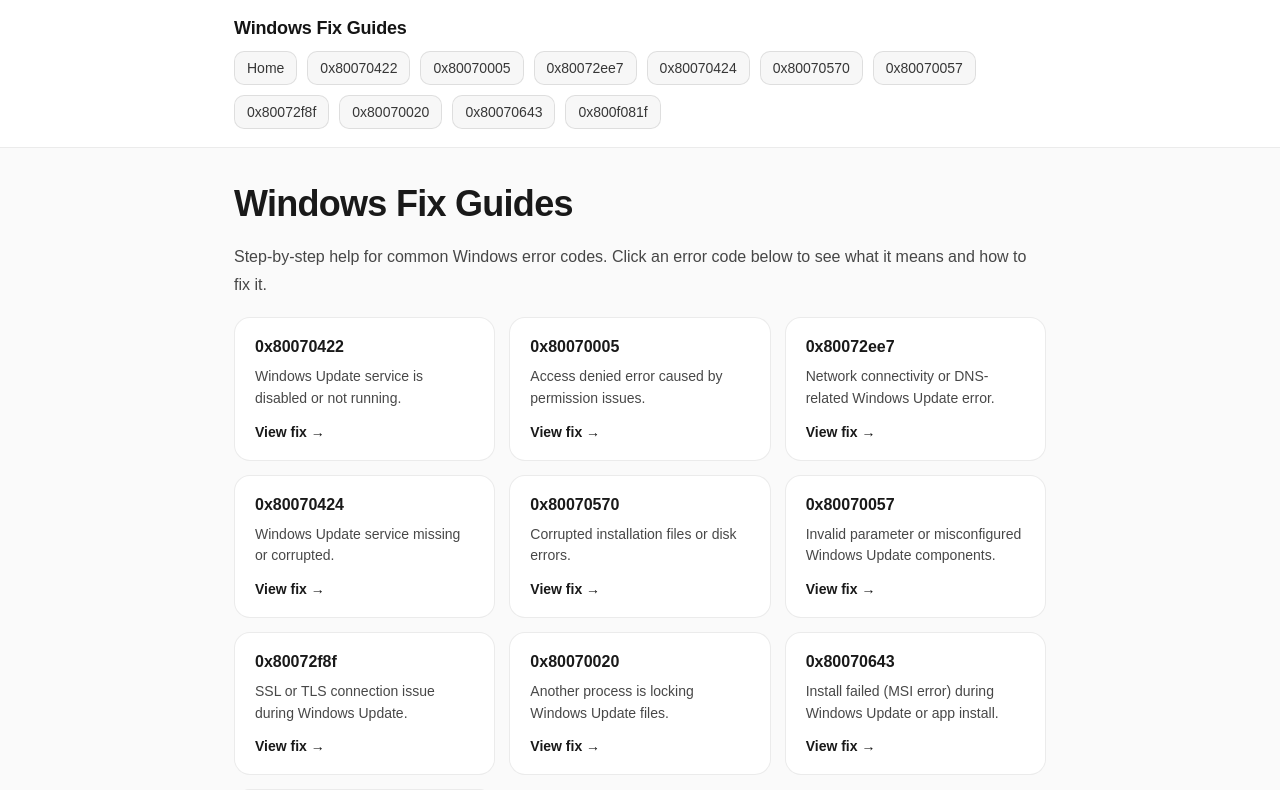
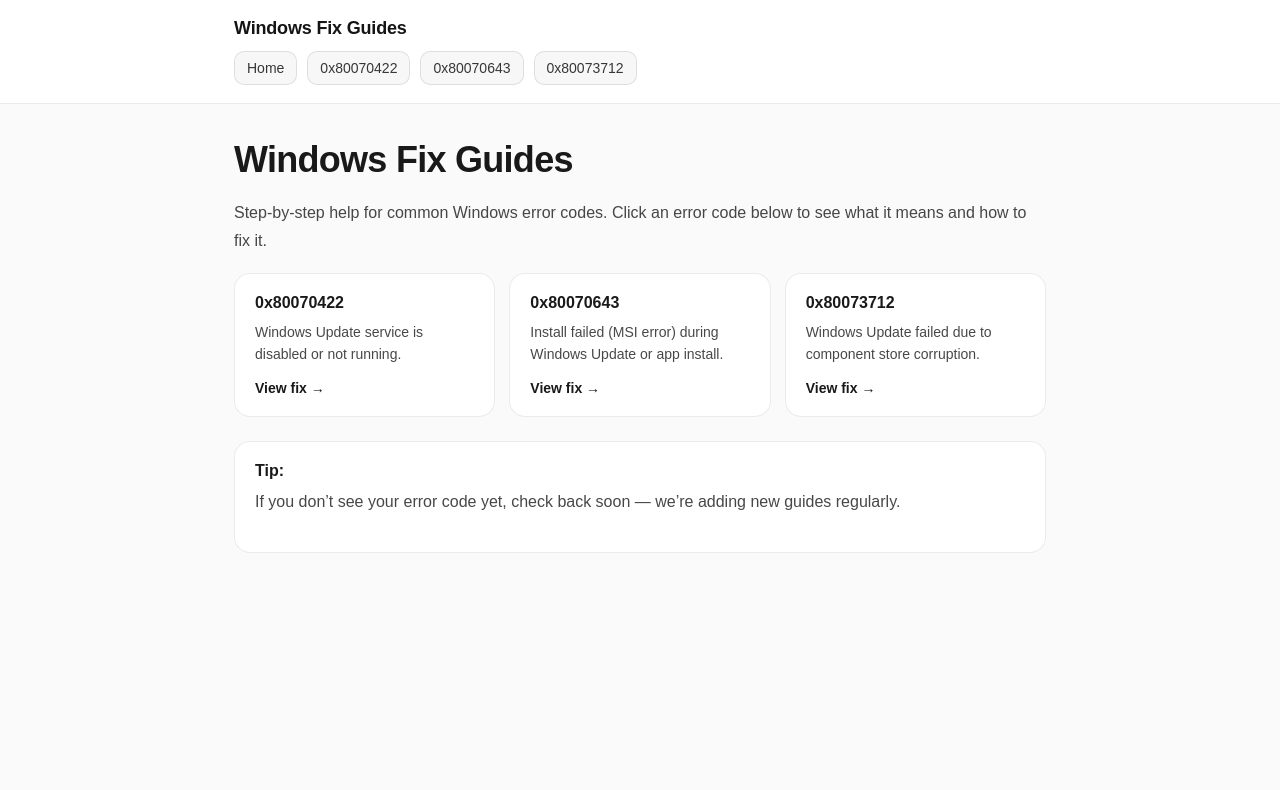
Before and after one commit to jbolton122424/my-windows-fix-site, a Next.js app: page / in a window 1280 px wide. Shown: the top 790 px of the page. Built offline with nearby package versions, Linux system fonts and the light colour scheme.

Commit message:
Add polished fix page for 0x80073712

```diff
--- a/app/fixes.ts
+++ b/app/fixes.ts
@@ -19,7 +19,7 @@
     scriptSection: {
       title: "Reset Windows Update Components",
       intro:
-        "If enabling the service didn't work, Windows Update components may be stuck or corrupted. This reset is safe and commonly fixes 0x80070422.",
+        "If enabling the service did not work, Windows Update components may be stuck or corrupted.",
       stepsIntro: "Run these commands one at a time (Command Prompt as Admin):",
       code: `net stop wuauserv
 net stop bits
@@ -38,170 +38,49 @@
     affiliateCallout: {
       title: "If the Error Still Persists",
       body: [
-        "If system files or update components are damaged, manual steps may not fully resolve 0x80070422.",
-        "In that case, an automated Windows repair tool can scan for common causes like broken update services and corrupted system files.",
+        "If update services or system files are damaged, manual steps may not fully resolve this error.",
+        "An automated Windows repair tool can scan for common issues and repair them automatically.",
       ],
       ctaText: "Fix Windows Update errors automatically with this repair tool",
       href: "YOUR_AFFILIATE_LINK_HERE",
-      note:
-        "(This link is a placeholder for now. We'll replace it with your real affiliate link later.)",
+      note: "(Replace with your real affiliate link later.)",
     },
     faq: [
       {
         q: "What causes error 0x80070422?",
-        a: "Most commonly it's caused by the Windows Update service being disabled. It can also be caused by corrupted update components or system files.",
+        a: "It usually occurs when the Windows Update service is disabled or blocked.",
       },
       {
         q: "Is error 0x80070422 dangerous?",
-        a: "The error itself isn't dangerous, but it can prevent security updates from installing.",
+        a: "The error itself is not dangerous, but it can prevent security updates from installing.",
       },
       {
         q: "Can this error fix itself?",
-        a: "Sometimes a restart or re-enabling services fixes it. If it keeps returning, use the steps above.",
+        a: "Sometimes restarting or re-enabling services resolves it.",
       },
     ],
   },
-  {
-    slug: "0x80070005",
-    title: "Fix 0x80070005",
-    description: "Access denied error caused by permission issues.",
-    whatItMeans:
-      "This error usually indicates Windows Update (or an installer) was blocked by permissions, security software, or restricted system folders.",
-    tryFirst: [
-      "Restart your PC and try again.",
-      "Temporarily disable third-party antivirus (if installed) and retry.",
-      "Run the update/installer as Administrator (right-click -> Run as administrator).",
-    ],
-    advanced: [
-      "Run Windows Update Troubleshooter (Settings -> System -> Troubleshoot).",
-      "Run System File Checker: sfc /scannow (Command Prompt as Admin).",
-      "Reset Windows Update components (we can add the full script next).",
-    ],
-  },
-  {
-    slug: "0x80072ee7",
-    title: "Fix 0x80072ee7",
-    description: "Network connectivity or DNS-related Windows Update error.",
-    whatItMeans:
-      "Windows can't reach Microsoft update servers. This is commonly caused by DNS issues, proxy/VPN settings, or a broken network connection.",
-    tryFirst: [
-      "Check that other websites load normally (confirm internet works).",
-      "Restart your router/modem and your PC.",
-      "Disable VPN/Proxy temporarily and retry Windows Update.",
-    ],
-    advanced: [
-      "Flush DNS: open Command Prompt and run: ipconfig /flushdns",
-      "Reset networking: netsh winsock reset (then restart PC).",
-      "Try switching DNS to a public DNS provider (we can add steps).",
-    ],
-  },
-  {
-    slug: "0x80070424",
-    title: "Fix 0x80070424",
-    description: "Windows Update service missing or corrupted.",
-    whatItMeans:
-      "This can happen when Windows Update components are damaged, missing, or blocked by system configuration or corruption.",
-    tryFirst: [
-      "Restart your PC and retry Windows Update.",
-      "Run Windows Update Troubleshooter (Settings -> System -> Troubleshoot).",
-      "Check Services to confirm Windows Update is present and not disabled.",
-    ],
-    advanced: [
-      "Run: sfc /scannow (Command Prompt as Admin).",
-      "Run: DISM /Online /Cleanup-Image /RestoreHealth",
-      "Reset Windows Update components (we can add the full script next).",
-    ],
-  },
-  {
-    slug: "0x80070570",
-    title: "Fix 0x80070570",
-    description: "Corrupted installation files or disk errors.",
-    whatItMeans:
-      "This often appears when a file needed for an update or install is corrupted or your drive has read/write errors.",
-    tryFirst: [
-      "Restart your PC and retry the update/install.",
-      "Free up disk space (aim for 10+ GB free).",
-      "Try downloading the update again (corruption can occur in transit).",
-    ],
-    advanced: [
-      "Run disk check: chkdsk /scan (Command Prompt as Admin).",
-      "Run: sfc /scannow",
-      "Try installing the update manually from Microsoft Update Catalog (optional).",
-    ],
-  },
-  {
-    slug: "0x80070057",
-    title: "Fix 0x80070057",
-    description: "Invalid parameter or misconfigured Windows Update components.",
-    whatItMeans:
-      "This can be caused by invalid update settings, corrupted update cache, or system misconfiguration.",
-    tryFirst: [
-      "Restart your PC and retry.",
-      "Run Windows Update Troubleshooter.",
-      "Check date/time settings are correct (incorrect time can break updates).",
-    ],
-    advanced: [
-      "Run: sfc /scannow",
-      "Run: DISM /Online /Cleanup-Image /RestoreHealth",
-      "Reset Windows Update components (we can add the full script next).",
-    ],
-  },
-  {
-    slug: "0x80072f8f",
-    title: "Fix 0x80072f8f",
-    description: "SSL or TLS connection issue during Windows Update.",
-    whatItMeans:
-      "Windows couldn't establish a secure connection. This is often caused by incorrect system time, TLS settings, or security software interference.",
-    tryFirst: [
-      "Confirm your PC date/time is correct and set to auto.",
-      "Temporarily disable VPN/Proxy and retry.",
-      "Restart PC and try again.",
-    ],
-    advanced: [
-      "Run Windows Update Troubleshooter.",
-      "Reset networking: netsh winsock reset (then restart).",
-      "Check TLS settings in Internet Options (we can add exact steps).",
-    ],
-  },
-  {
-    slug: "0x80070020",
-    title: "Fix 0x80070020",
-    description: "Another process is locking Windows Update files.",
-    whatItMeans:
-      "Another program (often antivirus, backup tools, or installers) is using a file Windows Update needs.",
-    tryFirst: [
-      "Restart your PC and try Windows Update again.",
-      "Close background installers and pause antivirus scans temporarily.",
-      "Try updating after a clean boot (we can add steps).",
-    ],
-    advanced: [
-      "Run Windows Update Troubleshooter.",
-      "Run: sfc /scannow",
-      "Reset Windows Update components (we can add the full script next).",
-    ],
-  },
 
-  // UPDATED: 0x80070643 includes script + affiliate callout + FAQ
   {
     slug: "0x80070643",
     title: "Fix 0x80070643",
     description: "Install failed (MSI error) during Windows Update or app install.",
     whatItMeans:
-      "This error often appears when a Windows Update or installer fails due to corrupted update components, .NET/Windows Installer issues, or system file corruption.",
+      "This error often appears when an installer or Windows Update fails due to corrupted update components, .NET issues, or system file corruption.",
     tryFirst: [
-      "Restart your PC and try the update/installation again.",
-      "Temporarily disable third-party antivirus (if installed) and try again.",
-      "If it's a specific app installer, right-click it and choose Run as administrator.",
+      "Restart your PC and try the update or installation again.",
+      "Temporarily disable third-party antivirus and retry.",
+      "Run the installer or Windows Update as Administrator.",
     ],
     advanced: [
-      "Run Windows Update Troubleshooter (Settings -> System -> Troubleshoot).",
-      "Repair system files: open Command Prompt (Admin) and run: sfc /scannow",
+      "Run Windows Update Troubleshooter.",
+      "Run System File Checker: sfc /scannow",
       "Run DISM repair: DISM /Online /Cleanup-Image /RestoreHealth",
     ],
     scriptSection: {
-      title: "Reset Windows Update Components (Common Fix for 0x80070643)",
+      title: "Reset Windows Update Components",
       intro:
-        "If 0x80070643 keeps returning, Windows Update components or the installer pipeline may be stuck. This reset is safe and often fixes installer-related failures.",
+        "Resetting update components often fixes installer-related failures like 0x80070643.",
       stepsIntro: "Run these commands one at a time (Command Prompt as Admin):",
       code: `net stop wuauserv
 net stop bits
@@ -215,87 +94,80 @@
 net start bits
 net start cryptsvc
 net start msiserver`,
-      outro:
-        "Restart your PC, then run Windows Update (or the installer) again.",
+      outro: "Restart your PC and retry the update or installer.",
     },
     affiliateCallout: {
       title: "If the Error Still Persists",
       body: [
-        "If system files, update components, or installer dependencies are damaged, manual steps may not fully resolve 0x80070643.",
-        "An automated Windows repair tool can scan for common causes like corrupted system files and broken update components.",
+        "If system files or installer components are damaged, manual steps may not be enough.",
+        "An automated repair tool can detect and fix common Windows issues.",
       ],
-      ctaText: "Fix Windows install/update errors automatically with this repair tool",
+      ctaText: "Repair Windows install errors automatically",
       href: "YOUR_AFFILIATE_LINK_HERE",
-      note:
-        "(This link is a placeholder for now. We'll replace it with your real affiliate link later.)",
+      note: "(Replace with your real affiliate link later.)",
     },
     faq: [
       {
         q: "What causes error 0x80070643?",
-        a: "It's commonly an installer failure during Windows Update or an MSI-based install. Causes include corrupted update components, .NET/Windows Installer issues, security software interference, or system file corruption.",
+        a: "It is commonly caused by MSI installer failures, .NET issues, or corrupted system files.",
       },
       {
-        q: "Is 0x80070643 a Windows Update error or an installer error?",
-        a: "Both. It often appears in Windows Update history, but it is frequently tied to MSI installer failures (including .NET or security definition updates).",
-      },
-      {
-        q: "What should I try first for 0x80070643?",
-        a: "Restart, temporarily disable third-party antivirus, then run the update/installer as Administrator. If it keeps failing, run SFC/DISM and reset Windows Update components.",
+        q: "Is 0x80070643 related to Windows Update?",
+        a: "Yes, it frequently appears during Windows Update but can also occur with app installs.",
       },
     ],
   },
 
-  // NEW: 0x800f081f (polished)
+  // NEW: 0x80073712 (component store corruption)
   {
-    slug: "0x800f081f",
-    title: "Fix 0x800f081f",
-    description: "The source files could not be found (DISM/.NET repair failure).",
+    slug: "0x80073712",
+    title: "Fix 0x80073712",
+    description: "Windows Update failed due to component store corruption.",
     whatItMeans:
-      "Error 0x800f081f commonly happens when Windows cannot find the files needed to repair or install Windows features (often .NET Framework 3.5) or when DISM cannot access a valid repair source.",
+      "Error 0x80073712 usually means the Windows component store (WinSxS) is corrupted. This prevents Windows Update from installing updates correctly.",
     tryFirst: [
-      "Restart your PC and try the action again.",
-      "Disconnect VPN/Proxy (if enabled) and try again.",
-      "Run Windows Update and install all pending updates, then retry.",
+      "Restart your PC and try Windows Update again.",
+      "Disconnect VPN or proxy connections and retry.",
+      "Make sure your system has enough free disk space (10 GB or more).",
     ],
     advanced: [
       "Run System File Checker (Command Prompt as Admin): sfc /scannow",
-      "Run DISM repair (Command Prompt as Admin): DISM /Online /Cleanup-Image /RestoreHealth",
-      "If installing .NET Framework 3.5, try enabling it via Windows Features (we can add exact steps).",
+      "Run DISM repair: DISM /Online /Cleanup-Image /RestoreHealth",
+      "Retry Windows Update after repairs complete.",
     ],
     scriptSection: {
-      title: "Repair Windows Image with DISM (Common Fix for 0x800f081f)",
+      title: "Repair Windows Component Store (Recommended)",
       intro:
-        "If 0x800f081f appears during DISM or feature installation, repairing the component store usually fixes it. Run these commands in Command Prompt (Admin).",
-      stepsIntro: "Run these commands one at a time:",
+        "Because this error indicates component store corruption, repairing the Windows image is the most effective fix.",
+      stepsIntro: "Run these commands in Command Prompt (Admin):",
       code: `DISM /Online /Cleanup-Image /StartComponentCleanup
 DISM /Online /Cleanup-Image /RestoreHealth
 sfc /scannow`,
       outro:
-        "Restart your PC and try the feature install or update again. If DISM still reports missing source files, you may need to provide a Windows ISO as the repair source.",
+        "Restart your PC after the commands complete, then run Windows Update again.",
     },
     affiliateCallout: {
       title: "If the Error Still Persists",
       body: [
-        "If the Windows component store is heavily corrupted, DISM may continue failing with 0x800f081f even after basic repairs.",
-        "An automated Windows repair tool can scan for common corruption issues and fix many problems without manual command-line steps.",
+        "Severe component store corruption may prevent Windows Update from repairing itself.",
+        "An automated Windows repair tool can scan and fix deep system corruption automatically.",
       ],
-      ctaText: "Repair Windows system files automatically with this tool",
+      ctaText: "Fix Windows Update corruption automatically",
       href: "YOUR_AFFILIATE_LINK_HERE",
-      note:
-        "(This link is a placeholder for now. We'll replace it with your real affiliate link later.)",
+      note: "(Replace with your real affiliate link later.)",
     },
     faq: [
       {
-        q: "What causes error 0x800f081f?",
-        a: "Usually Windows cannot locate the repair source files required for DISM or optional feature installs. It can also be caused by a corrupted component store or missing/corrupted system files.",
+        q: "What causes error 0x80073712?",
+        a: "It is caused by corruption in the Windows component store (WinSxS).",
       },
       {
-        q: "Does 0x800f081f relate to .NET Framework 3.5?",
-        a: "Often yes. Many people see 0x800f081f when enabling .NET Framework 3.5 because Windows can't download or locate the required files.",
+        q: "Is 0x80073712 serious?",
+        a: "It can prevent updates from installing, but it is usually fixable with DISM and SFC.",
       },
       {
-        q: "What is the best first command to try?",
-        a: "Start with DISM /Online /Cleanup-Image /RestoreHealth, then run sfc /scannow. If DISM still cannot find source files, you may need to specify a repair source (like a mounted Windows ISO).",
+        q: "Should I reset Windows for this error?",
+        a: "Usually no. Try DISM and SFC first before considering a reset.",
       },
     ],
   },
```
